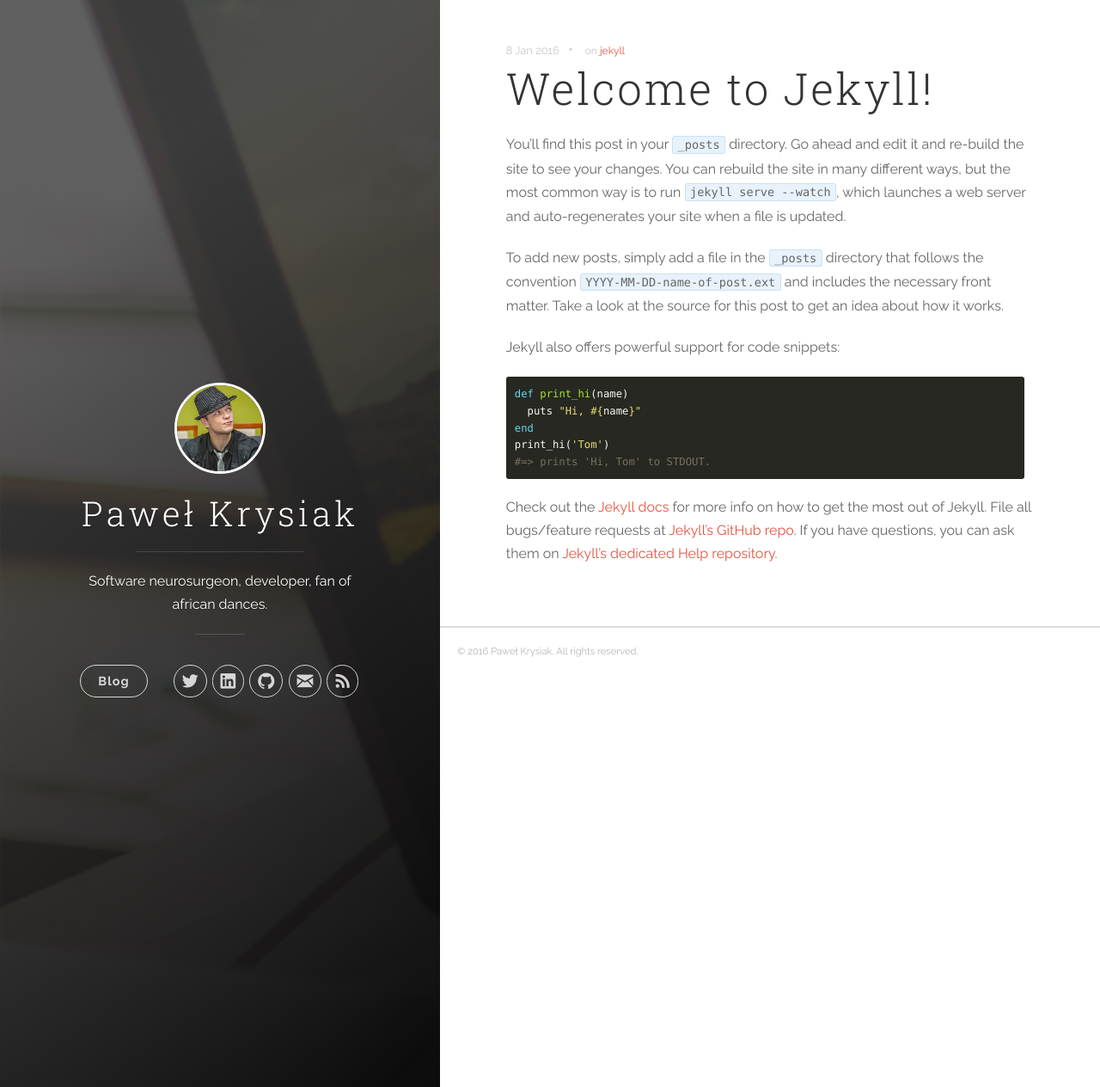
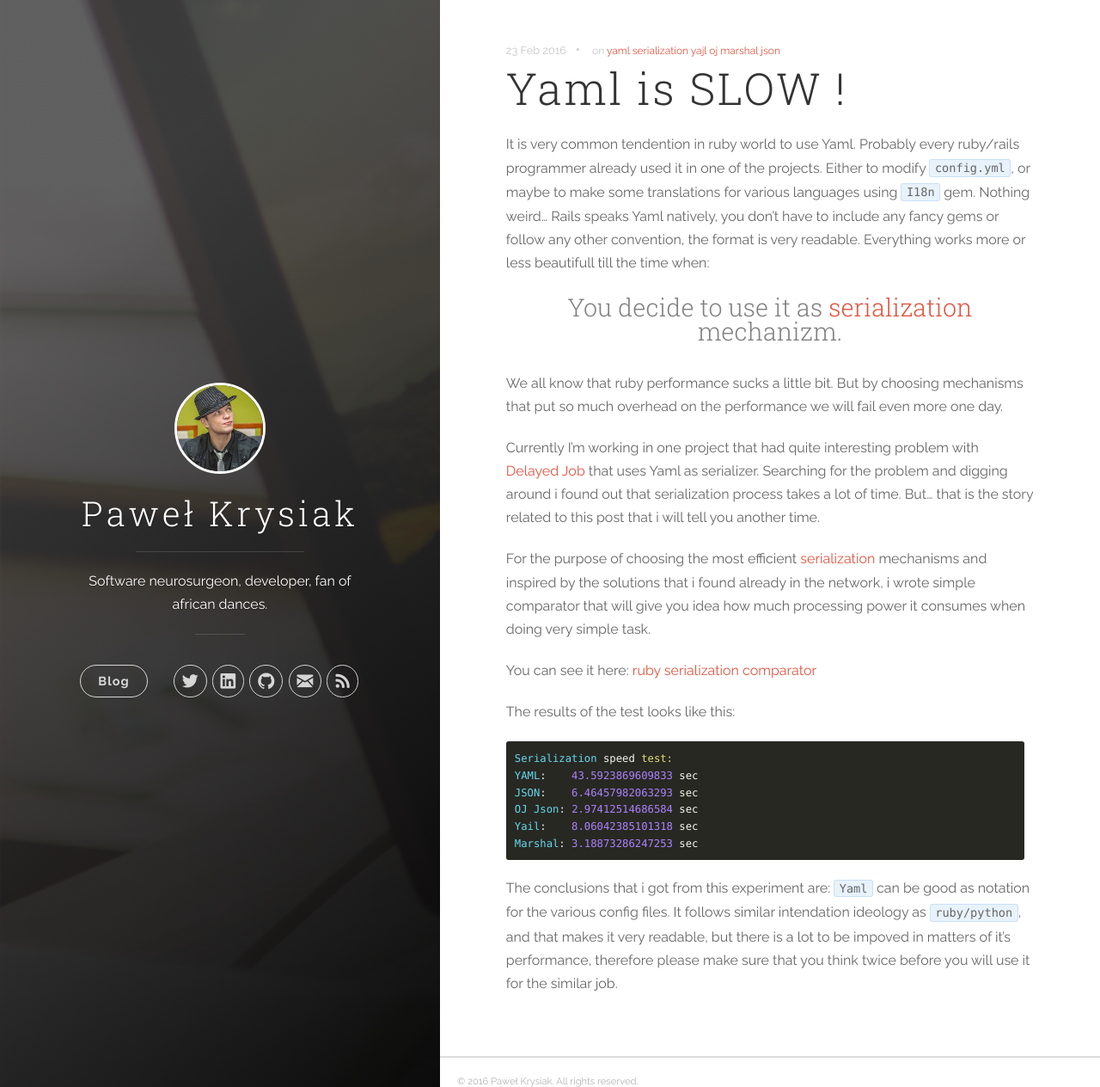
Before and after one commit to pkrysiak/blog, a Jekyll site: the page built from _posts/2016-01-08-welcome-to-jekyll.markdown, in a window 1280 px wide and 1264 px high. Shown: the whole window at 86% size. Built offline with Jekyll 4.4.1, drawn with Linux system fonts in a browser that asks for light colours; nearby versions of some CDN libraries.

Commit message:
Yaml is slow, post.

````diff
--- a/_posts/2016-01-08-welcome-to-jekyll.markdown
+++ b/_posts/2016-01-08-welcome-to-jekyll.markdown
@@ -1,25 +1,37 @@
 ---
-title:  "Welcome to Jekyll!"
-date:   2016-01-08 15:04:23
-categories: [jekyll]
-tags: [jekyll]
+title:  "Yaml is SLOW !"
+date:   2016-02-23 14:00
+categories: [yaml, serialization]
+tags: [yaml, serialization, yajl, oj, marshal, json]
 ---
-You’ll find this post in your `_posts` directory. Go ahead and edit it and re-build the site to see your changes. You can rebuild the site in many different ways, but the most common way is to run `jekyll serve --watch`, which launches a web server and auto-regenerates your site when a file is updated.
 
-To add new posts, simply add a file in the `_posts` directory that follows the convention `YYYY-MM-DD-name-of-post.ext` and includes the necessary front matter. Take a look at the source for this post to get an idea about how it works.
+It is very common tendention in ruby world to use Yaml. Probably every ruby/rails programmer already used it in one of the projects. Either to modify `config.yml`, or maybe to make some translations for various languages using `I18n` gem.
+Nothing weird... Rails speaks Yaml natively, you don't have to include any fancy gems or follow any other convention, the format is very readable. Everything works more or less beautifull till the time when:
 
-Jekyll also offers powerful support for code snippets:
+### You decide to use it as [serialization](https://en.wikipedia.org/wiki/Serialization) mechanizm. ###
+{: style="color:gray; text-align: center; padding-bottom: 20px"}
+
+We all know that ruby performance sucks a little bit. But by choosing mechanisms that put so much overhead on the performance we will fail even more one day.
+
+Currently I'm working in one project that had quite interesting problem with [Delayed Job](https://github.com/collectiveidea/delayed_job) that uses Yaml as serializer.
+Searching for the problem and digging around i found out that serialization process takes a lot of time.
+But... that is the story related to this post that i will tell you another time.
+
+For the purpose of choosing the most efficient [serialization](https://en.wikipedia.org/wiki/Serialization) mechanisms and inspired by the solutions that i found already in the network, i wrote simple comparator
+that will give you idea how much processing power it consumes when doing very simple task.
+
+You can see it here: [ruby serialization comparator](https://github.com/pawel-krysiak/ruby-serialization-comparator)
+
+The results of the test looks like this:
 
 ``` ruby
-def print_hi(name)
-  puts "Hi, #{name}"
-end
-print_hi('Tom')
-#=> prints 'Hi, Tom' to STDOUT.
+Serialization speed test:
+YAML:    43.5923869609833 sec
+JSON:    6.46457982063293 sec
+OJ Json: 2.97412514686584 sec
+Yail:    8.06042385101318 sec
+Marshal: 3.18873286247253 sec
 ```
 
-Check out the [Jekyll docs][jekyll] for more info on how to get the most out of Jekyll. File all bugs/feature requests at [Jekyll’s GitHub repo][jekyll-gh]. If you have questions, you can ask them on [Jekyll’s dedicated Help repository][jekyll-help].
-
-[jekyll]:      http://jekyllrb.com
-[jekyll-gh]:   https://github.com/jekyll/jekyll
-[jekyll-help]: https://github.com/jekyll/jekyll-help
+The conclusions that i got from this experiment are: `Yaml` can be good as notation for the various config files. It follows similar intendation ideology as `ruby/python`, and that makes it very readable, but there is a lot to be impoved in matters of it's performance,
+therefore please make sure that you think twice before you will use it for the similar job.
````
